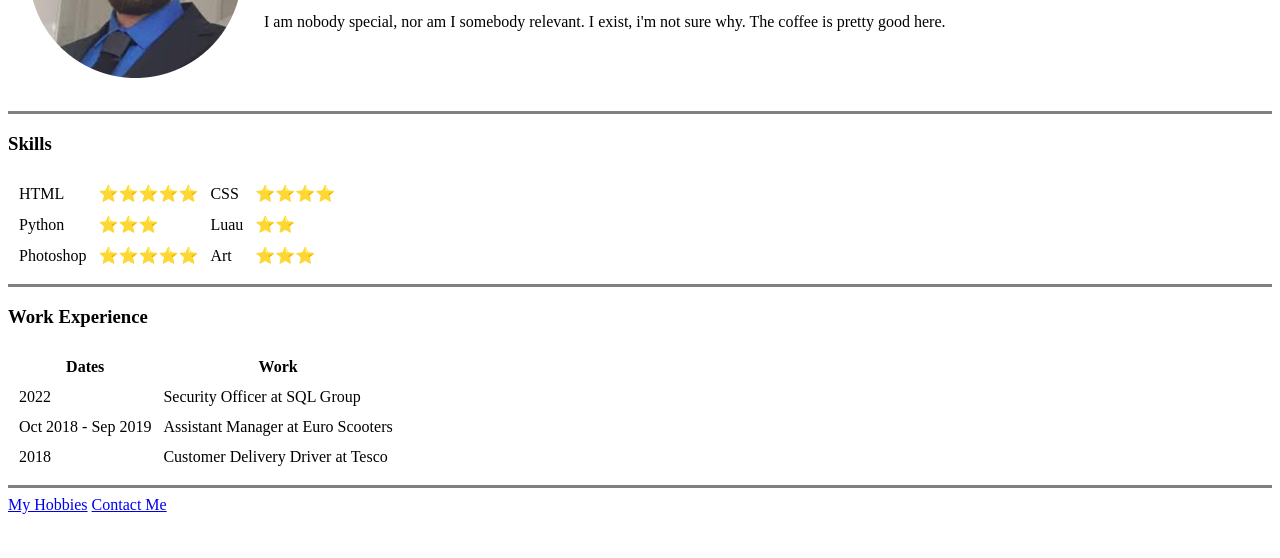
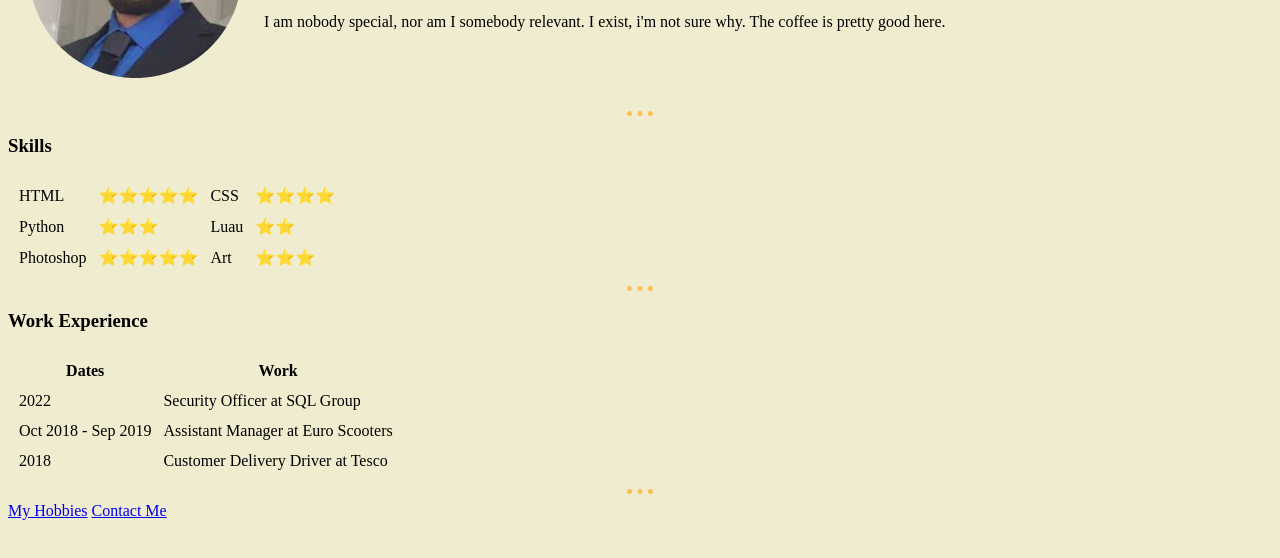
Before and after one commit to KnightOZ/CV, a plain HTML site: page index.html in a window 1280 px wide. Shown: the part 164-722 px from the top of the page. Drawn offline with Linux system fonts and the light colour scheme.

Commit message:
Created "css" storing external CSS code

```diff
--- /dev/null
+++ b/css/styles.css
@@ -0,0 +1,12 @@
+body {
+    background-color: #F0ECCF;
+}
+
+hr {
+    border-top: 3px;
+    border-style: none;
+    border-top-style: dotted;
+    border-color: #FBC252;
+    border-width: 5px;
+    width: 2%;
+}
--- a/index.html
+++ b/index.html
@@ -2,6 +2,7 @@
 <head>
     <meta charset="UTF-8">
     <title>KanKan's CV</title>
+    <link rel="stylesheet" href="css/styles.css">
 </head>
 <body>
     <table cellspacing="20">
@@ -14,7 +15,7 @@
             </td>
         </tr>
     </table>
-    <hr size="3" noshade>
+    <hr>
     <h3>Skills</h3>
     <table cellspacing=10>
         <tr>
@@ -36,7 +37,7 @@
             <td>⭐⭐⭐</td>
         </tr>
     </table>
-    <hr size="3" noshade>
+    <hr>
     <h3>Work Experience</h3>
     <table cellspacing=10>
         <thead>
@@ -56,7 +57,7 @@
             <td>Customer Delivery Driver at Tesco</td>
         </tr>
     </table>
-    <hr size="3" noshade>
+    <hr>
     <a href="hobbies.html">My Hobbies</a>
     <a href="contactme.html">Contact Me</a>
 </body>
```
